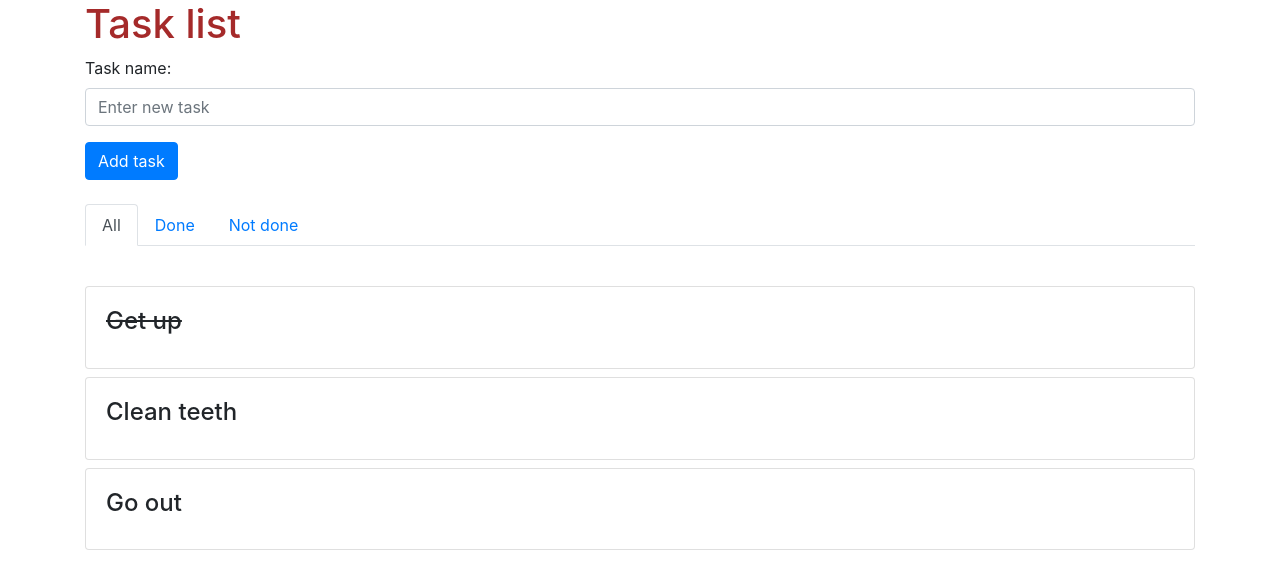
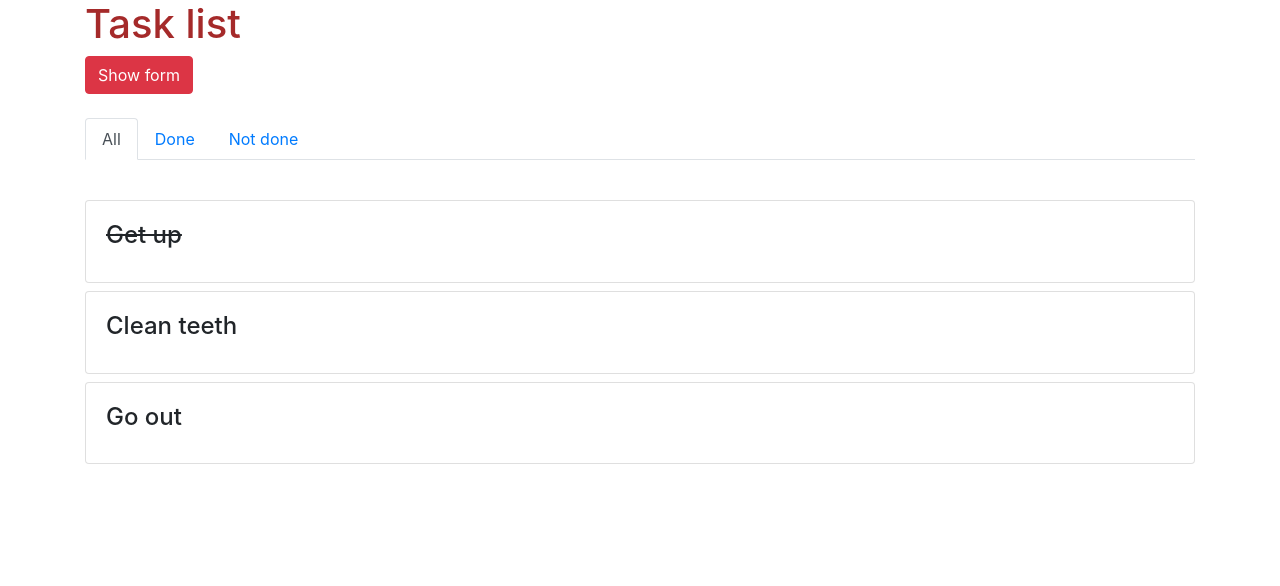
Before and after one commit to zloyleva-imt/vue_simple_tasks_manager, a Vue app: page / in a window 1280 px wide. Shown: the top 586 px of the page. Built offline with nearby package versions, Linux system fonts and the light colour scheme.

Commit message:
create animation

```diff
--- a/src/components/CreateTaskForm.vue
+++ b/src/components/CreateTaskForm.vue
@@ -1,5 +1,8 @@
 <template>
-	<b-form @submit.prevent="addNewTask">
+
+	<div>
+		<transition name="slide-fade">
+			<b-form @submit.prevent="addNewTask" v-if="isShowForm">
 				<b-form-group
 					id="input-group-1"
 					label="Task name:"
@@ -15,6 +18,14 @@
 				</b-form-group>
 				<b-button type="submit" variant="primary">Add task</b-button>
 			</b-form>
+		</transition>
+		<transition name="slide-fade">
+			<div v-if="!isShowForm">
+				<b-button variant="danger" @click="toggleDisplayForm">Show form</b-button>
+			</div>
+		</transition>
+	</div>
+
 </template>
 
 <script>
@@ -22,14 +33,32 @@ export default {
 	name: 'CreateTaskForm',
 	data(){
 		return {
-			task_title:""
+			task_title:"",
+			isShowForm: false,
 		}
 	},
 	methods:{
 		addNewTask(){
 			this.$emit('addNewTaskEvent', this.task_title);
 			this.task_title = "";
+			this.toggleDisplayForm();
+		},
+		toggleDisplayForm(){
+			this.isShowForm = !this.isShowForm;
 		}
 	}
 }
 </script>
+
+<style>
+	.slide-fade-enter-active {
+		transition: all .3s ease;
+	}
+	.slide-fade-leave-active {
+		transition: all .8s cubic-bezier(1.0, 0.5, 0.8, 1.0);
+	}
+	.slide-fade-enter, .slide-fade-leave-to{
+		transform: translateX(350px);
+		opacity: 0;
+	}
+</style>
```
Lines whose indentation alone changed are shown as unchanged.
